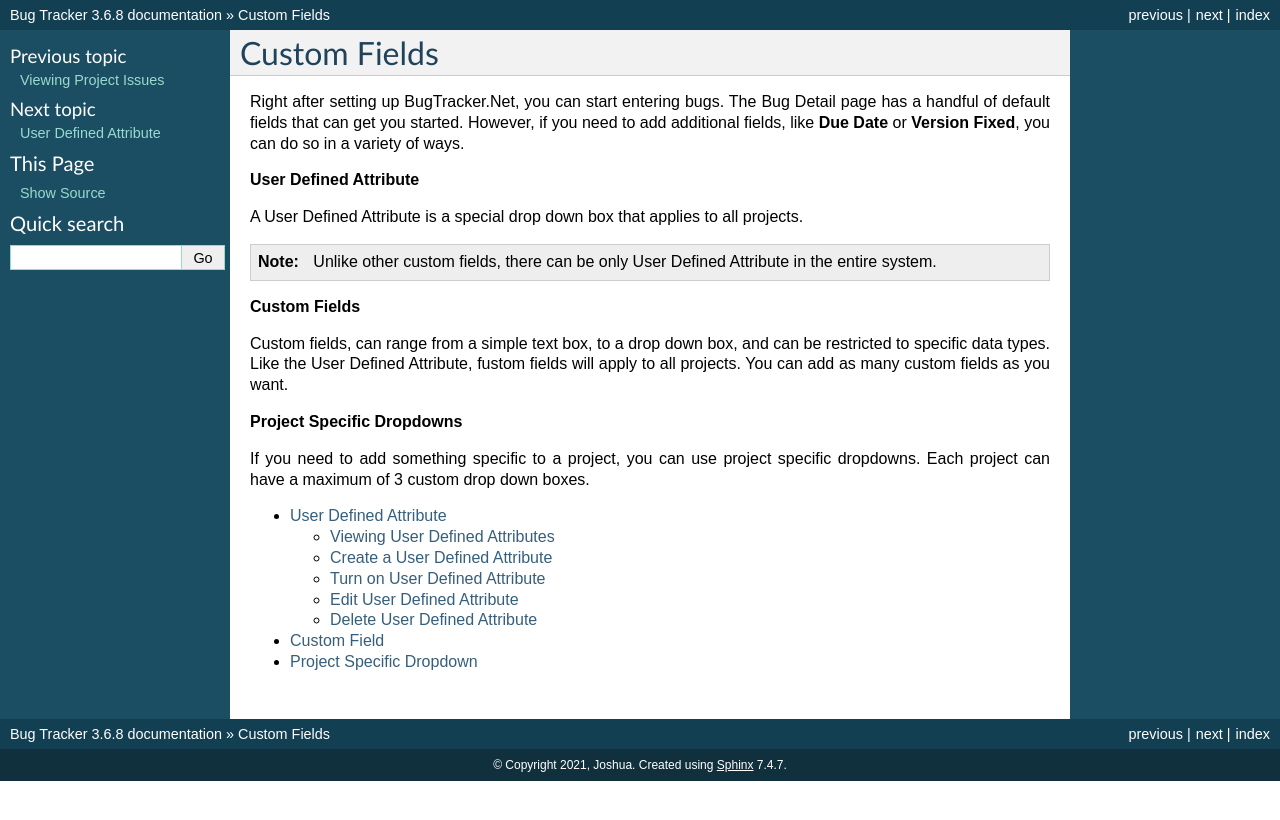
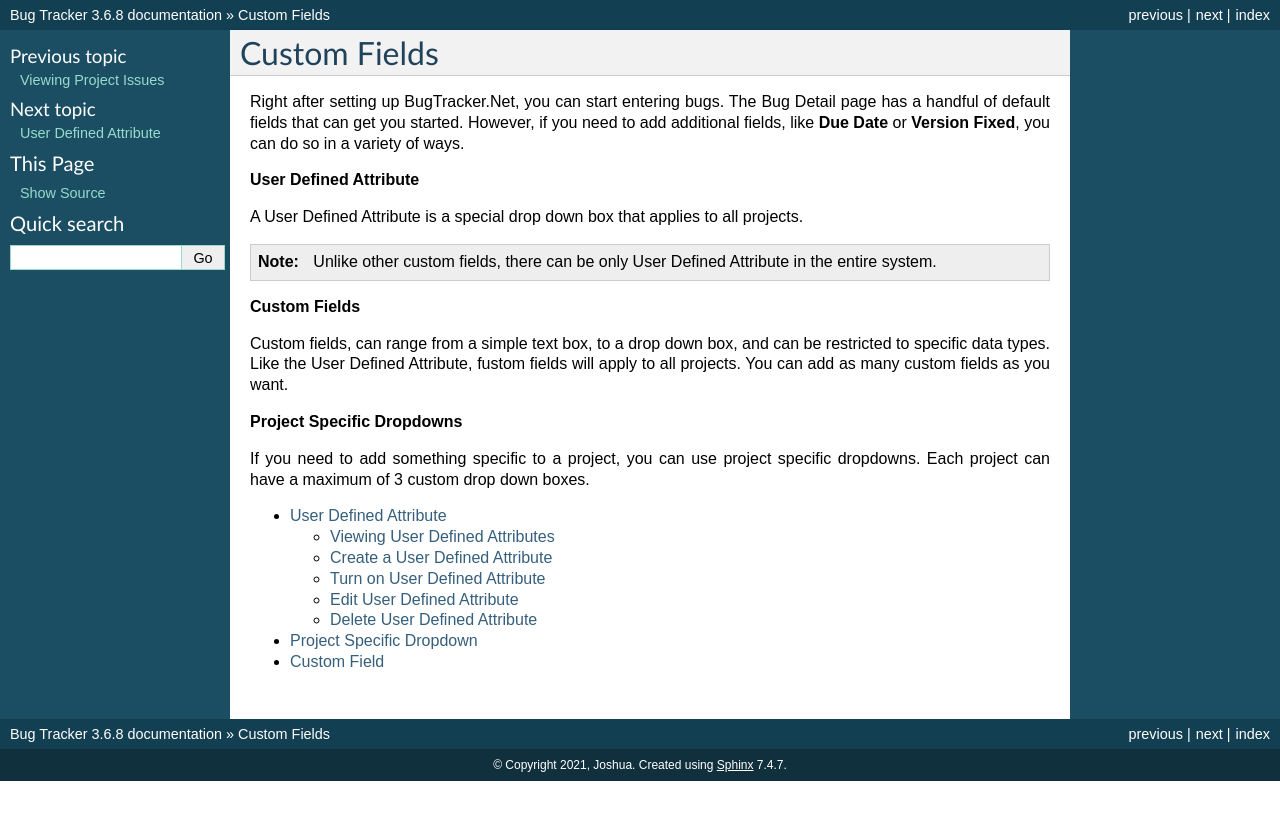
Before and after one commit to Displace99/Bug-Tracker, a Sphinx documentation site: the page built from docs/source/custom-fields/index.rst, in a window 1280 px wide. Shown: the top 820 px of the page. Built offline with Sphinx 7.4.7, drawn with Linux system fonts in a browser that asks for light colours.

Commit message:
Updates toc

```diff
--- a/docs/source/custom-fields/index.rst
+++ b/docs/source/custom-fields/index.rst
@@ -22,5 +22,5 @@ If you need to add something specific to a project, you can use project specific
 .. toctree::
 
     user-defined-attribute.rst
+    project-dropdown.rst
     custom-field.rst
-    project-dropdown.rst
```
